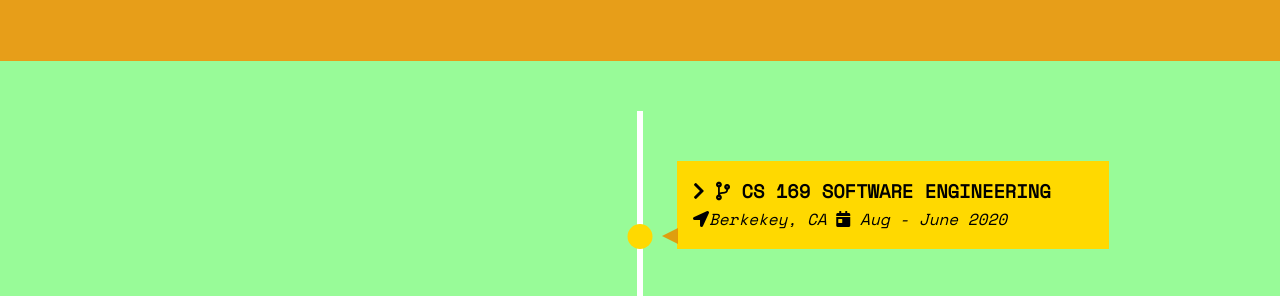
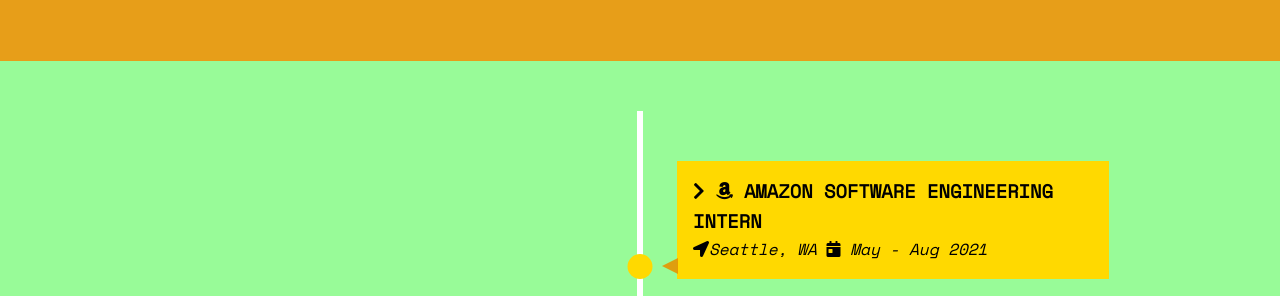
Before and after one commit to hcharlie1201/hcharlie1201.github.io, a website: page journey.html in a window 1280 px wide. Shown: the part 1064-1360 px from the top of the page. Drawn offline with nearby package versions, Linux system fonts and the light colour scheme.

Commit message:
added amazon experience incoming

```diff
--- a/journey.html
+++ b/journey.html
@@ -111,6 +111,22 @@
     </header>
     <section id="timeline">
       <ul>
+        <li>
+          <div id="show-box-13">
+            <h3>
+              <i class="fas fa-chevron-right"></i>
+              <i class="fab fa-amazon"></i> Amazon Software Engineering Intern
+            </h3>
+            <p1
+              ><i class="fas fa-location-arrow"></i><em>Seattle, WA</em>
+              <i class="fas fa-calendar-day"></i>
+              <em>May - Aug 2021</em></p1
+            >
+            <p id="sb-13">
+              Can't wait ;-)!!
+            </p>
+          </div>
+        </li>
         <li>
           <div id="show-box-4">
             <h3>
```
Also changed, not shown: dist/js/jquery.js.
